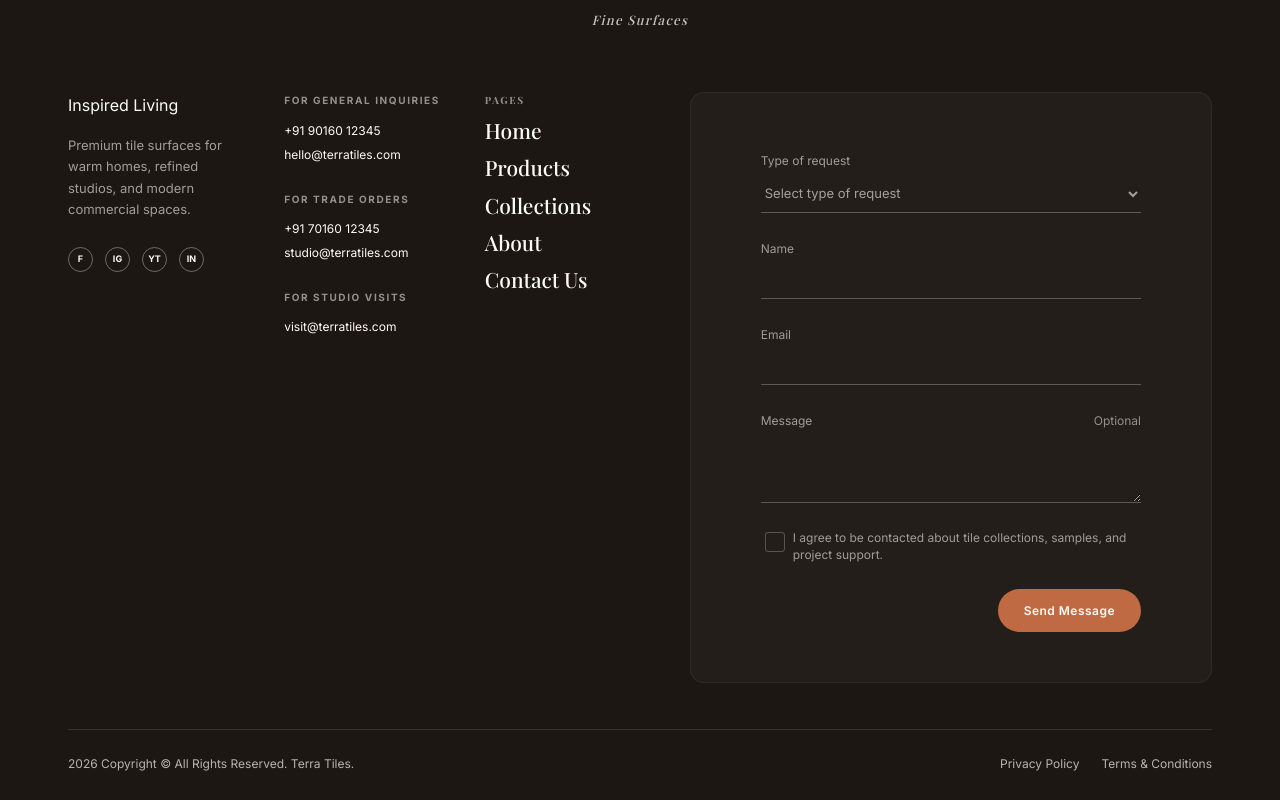
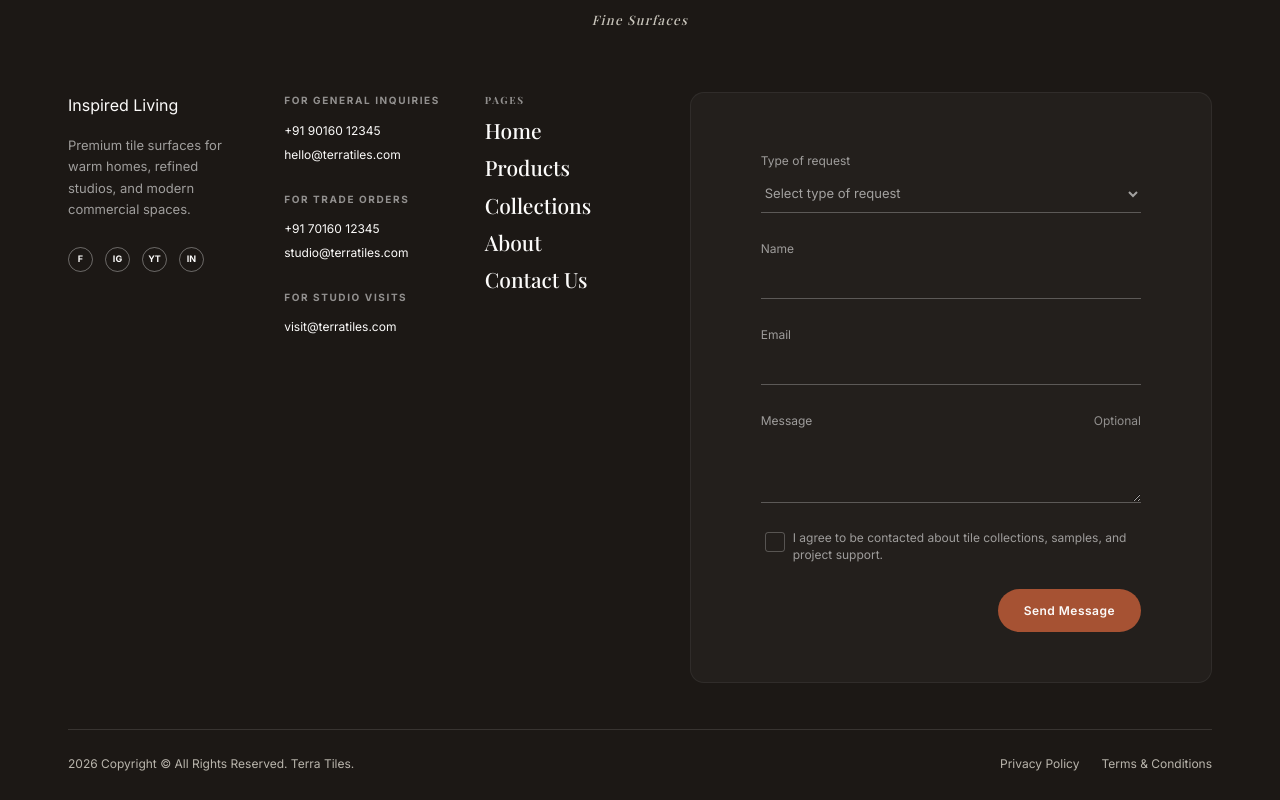
Before and after one commit to KRISHBODA/WEBSITE, a React (Vite) app: page / in a window 1280 px wide. Shown: the part 8620-9420 px from the top of the page. Built offline with nearby package versions, Linux system fonts and the light colour scheme.

Commit message:
fix changes

```diff
--- a/src/styles/_buttons.scss
+++ b/src/styles/_buttons.scss
@@ -28,12 +28,12 @@
   &--primary {
     color: $paper;
     background: linear-gradient(135deg, $clay 0%, $clay-dark 100%);
-    box-shadow: 0 10px 24px -12px rgba(164, 85, 47, 0.7);
+    box-shadow: 0 10px 24px -12px rgba($clay-dark, 0.4);
 
     &:hover {
       background: linear-gradient(135deg, $clay-dark 0%, $clay-dark 100%);
       transform: translateY(-1px);
-      box-shadow: 0 14px 28px -12px rgba(164, 85, 47, 0.8);
+      box-shadow: 0 14px 28px -12px rgba($clay-dark, 0.5);
     }
   }
 
--- a/src/styles/_variables.scss
+++ b/src/styles/_variables.scss
@@ -1,30 +1,30 @@
-// Premium ceramic-tile palette: warm espresso + terracotta + ivory + brass
-// Every neutral carries a warm undertone so the whole scheme feels cohesive.
-$cream: #f7f4ee; // ivory light background
-$sand: #ece3d4; // warm sand
-$paper: #fdfbf7; // porcelain surface
-$charcoal: #211b16; // warm espresso (dark sections + headings)
-$ink: #2f2922; // body text on light
-$stone: #857a6d; // muted taupe secondary text
-$clay: #c06a43; // terracotta accent
-$clay-dark: #a4552f; // deep terracotta (hover)
-$clay-soft: rgba(192, 106, 67, 0.12);
-$brass: #bd9560; // brass/gold fine detail
-$cream-dim: rgba(247, 244, 238, 0.72); // warm text on dark
-$line: rgba(33, 27, 22, 0.13);
-$line-soft: rgba(33, 27, 22, 0.07);
+// Highly Refined Luxury Palette for "TERRA Fine Surfaces"
+// Inspired by natural stones, travertine sand, charcoal slate, and terracotta.
+$paper: #fcfbfa;        // Pure warm white (porcelain/marble surface)
+$cream: #f6f3eb;        // Soft alabaster/travertine background
+$sand: #e6dfd3;         // Cashmere warm gray/sand neutral
+$charcoal: #1c1815;     // Deep slate charcoal for headings and dark areas
+$ink: #2b2520;          // Deep espresso black for body text
+$stone: #8c8273;        // Muted taupe/stone secondary text
+$clay: #a65233;         // Tuscan Burnt Sienna (earthy, sophisticated terracotta)
+$clay-dark: #8c4227;    // Deeper rust for hover states
+$clay-soft: rgba(166, 82, 51, 0.08);
+$brass: #c5a17a;        // Fine brushed champagne/gold detail accent
+$cream-dim: rgba(246, 243, 235, 0.75);
+$line: rgba(28, 24, 21, 0.08);
+$line-soft: rgba(28, 24, 21, 0.04);
 
-// Dark surfaces
-$forest: #1c1712; // footer / deepest section
-$forest-deep: #14100c;
-$forest-soft: rgba(255, 255, 255, 0.06);
+// Dark background surfaces (cohesive with charcoal)
+$forest: #1c1815;       // Consistent slate for dark backgrounds
+$forest-deep: #14110f;  // Deepest obsidian for dark sections
+$forest-soft: rgba(255, 255, 255, 0.05);
 
 // Effects
-$shadow: 0 30px 70px -35px rgba(24, 17, 12, 0.5);
+$shadow: 0 30px 70px -35px rgba(20, 16, 12, 0.5);
 $transition: 0.3s ease;
 
-// Shared warm gradient (espresso -> terracotta) for heroes & bands
-$warm-gradient: linear-gradient(135deg, #1c1712 0%, #402c20 50%, #99512e 100%);
+// Shared warm gradient (espresso -> warm sienna) for premium look (driven by variables)
+$warm-gradient: linear-gradient(135deg, $forest-deep 0%, #3a241b 60%, $clay 100%);
 $overlay-dark: rgba(20, 16, 12, 0.82);
 
 // Radii & sizing
```
